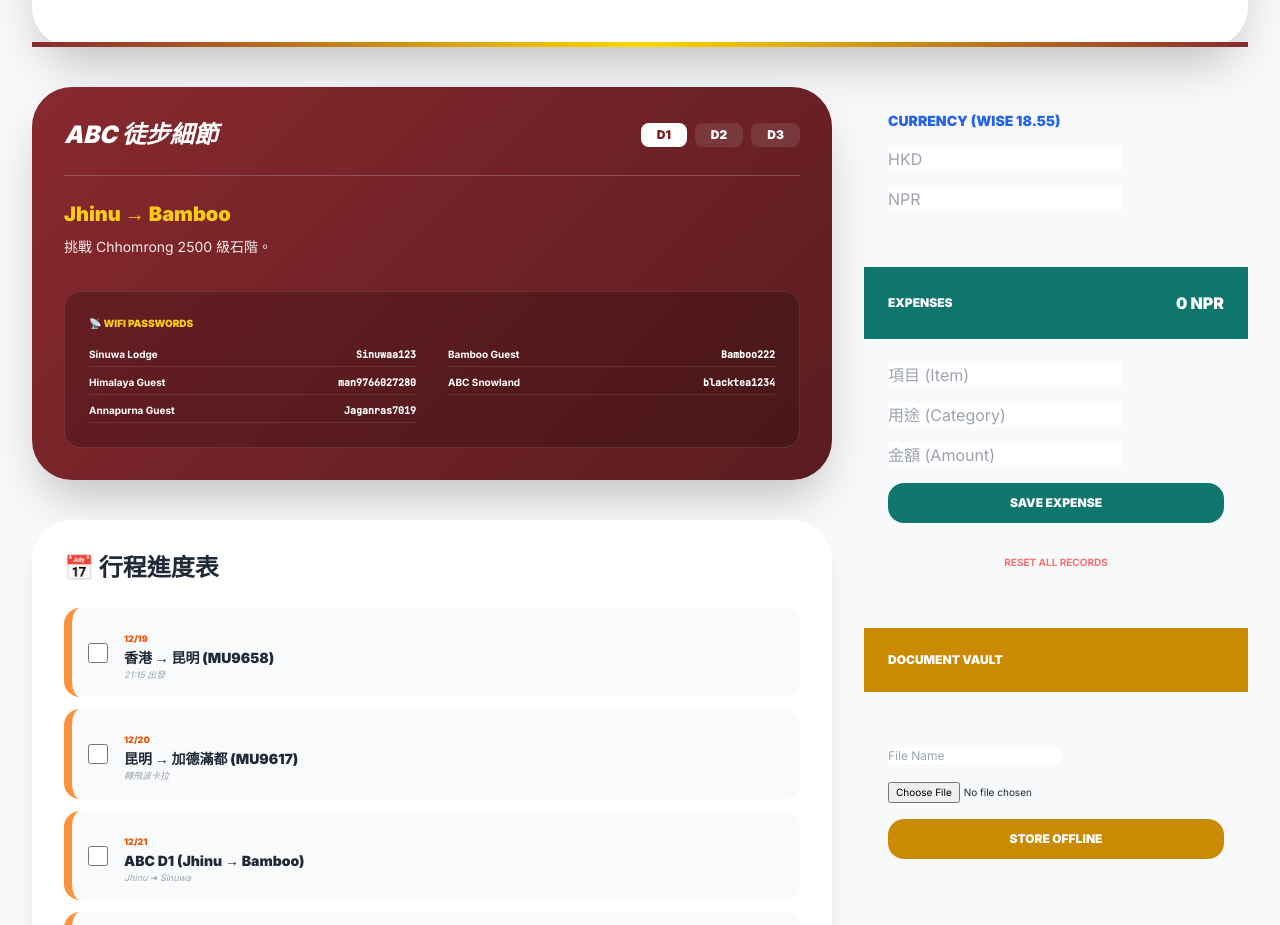
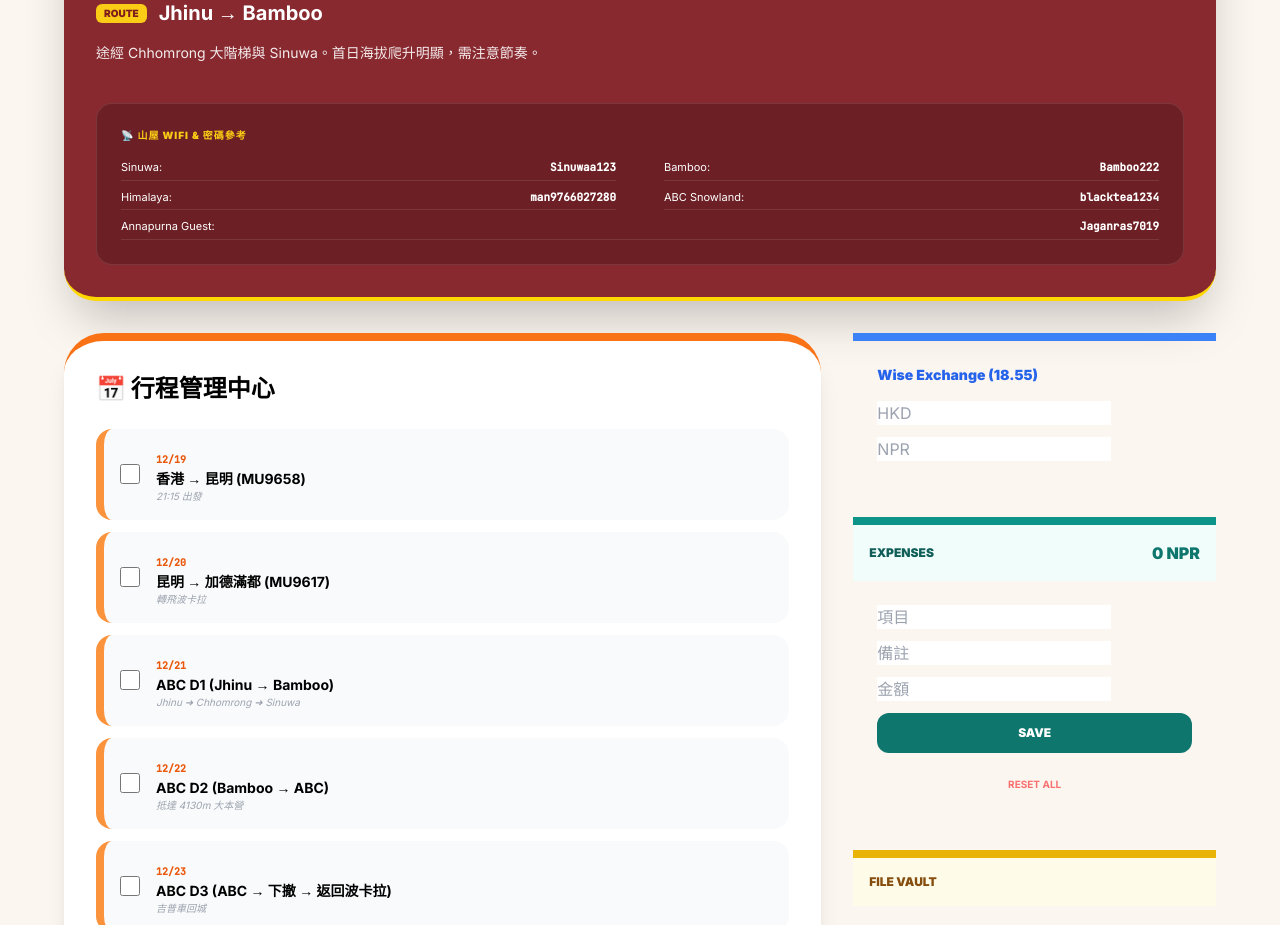
Before and after one commit to yeahsu10-source/Nepal-Trip, a plain HTML site: page index+nepal.html.html in a window 1280 px wide. Shown: the part 141-1066 px from the top of the page. Drawn offline with nearby package versions, Linux system fonts and the light colour scheme.

Commit message:
Refactor Nepal Trip HTML for GitHub readiness
Updated the Nepal trip HTML file to include new features and improved styling.

```diff
--- a/index+nepal.html.html
+++ b/index+nepal.html.html
@@ -3,167 +3,168 @@
 <head>
     <meta charset="UTF-8">
     <meta name="viewport" content="width=device-width, initial-scale=1.0">
-    <title>Nepal Trip Master (Offline & Auto-Save)</title>
+    <title>Nepal Trip - GitHub Ready</title>
     <script src="https://cdn.tailwindcss.com"></script>
     <style>
         @import url('https://fonts.googleapis.com/css2?family=Inter:wght@400;700;900&family=JetBrains+Mono:wght@500&display=swap');
-        body { font-family: 'Inter', sans-serif; background-color: #f8f9fa; color: #1f2937; }
-        .nepal-header-deco { border-bottom: 5px solid #ffaa00; border-image: linear-gradient(to right, #88292F, #FFD700, #88292F) 1; }
-        .abc-gradient { background: linear-gradient(135deg, #88292F 0%, #5a1c1f 100%); }
+        body { font-family: 'Inter', sans-serif; background-color: #fcf6f0; }
+        .abc-header { background-color: #88292F; border-bottom: 4px solid #FFD700; }
         .date-font { font-family: 'JetBrains Mono', monospace; }
         .tool-card { @apply bg-white rounded-[2rem] shadow-xl border border-gray-100 overflow-hidden; }
-        .input-field { @apply w-full p-4 bg-gray-50 border-2 border-transparent rounded-2xl outline-none focus:border-orange-400 focus:bg-white transition-all font-bold text-sm; }
+        .input-field { @apply w-full p-3 bg-gray-50 border-2 border-transparent rounded-xl outline-none focus:border-orange-400 font-bold text-sm; }
     </style>
 </head>
 <body class="p-4 md:p-8">
 
-    <div id="app" class="max-w-7xl mx-auto space-y-10">
+    <div id="app" class="max-w-6xl mx-auto space-y-8">
 
-        <header class="py-10 bg-white rounded-[2.5rem] shadow-2xl text-center nepal-header-deco">
-            <h1 class="text-4xl md:text-5xl font-black text-red-900 mb-2">尼泊爾之旅 🏔️</h1>
-            <p class="text-[10px] text-gray-400 font-bold tracking-[0.4em] uppercase">OFFLINE MODE READY • AUTO-SAVE ACTIVE</p>
-        </header>
-
-        <div class="grid grid-cols-1 lg:grid-cols-12 gap-8">
-
-            <div class="lg:col-span-8 space-y-10">
-
-                <section class="abc-gradient p-8 rounded-[2.5rem] shadow-2xl text-white">
-                    <div class="flex justify-between items-center mb-6 border-b border-white/20 pb-6">
-                        <h2 class="text-2xl font-black italic italic">ABC 徒步細節</h2>
+        <section class="abc-header p-8 rounded-[2rem] text-white shadow-2xl">
+            <div class="flex justify-between items-center mb-6">
+                <div>
+                    <h1 class="text-3xl font-black flex items-center gap-2">🏔️ ABC 極限徒步</h1>
+                    <p class="text-xs opacity-70">Interactive 3-Day Route</p>
+                </div>
                 <div class="flex gap-2">
-                            <button onclick="showTrek(1)" class="bg-white text-red-900 px-4 py-1 rounded-lg font-black text-xs">D1</button>
-                            <button onclick="showTrek(2)" class="bg-white/10 px-4 py-1 rounded-lg font-black text-xs">D2</button>
-                            <button onclick="showTrek(3)" class="bg-white/10 px-4 py-1 rounded-lg font-black text-xs">D3</button>
+                    <button onclick="showTrek(1)" class="bg-white text-red-900 px-4 py-1 rounded-full font-black text-xs">DAY 1</button>
+                    <button onclick="showTrek(2)" class="bg-white/20 px-4 py-1 rounded-full font-black text-xs hover:bg-white/40">DAY 2</button>
+                    <button onclick="showTrek(3)" class="bg-white/20 px-4 py-1 rounded-full font-black text-xs hover:bg-white/40">DAY 3</button>
                 </div>
             </div>
-                    <div class="mb-8">
-                        <h3 id="trek-title" class="text-xl font-black text-yellow-400 mb-2">Jhinu → Bamboo</h3>
-                        <p id="trek-desc" class="text-sm opacity-90 leading-relaxed"></p>
+
+            <div class="mb-10">
+                <div class="flex items-center gap-3 mb-4">
+                    <span class="bg-yellow-400 text-red-900 px-2 py-0.5 rounded-md font-black text-[10px]">ROUTE</span>
+                    <h2 id="trek-title" class="text-xl font-bold">Jhinu → Bamboo</h2>
                 </div>
+                <p id="trek-desc" class="text-sm opacity-90">途經 Chhomrong 大階梯與 Sinuwa。首日海拔爬升明顯，需注意節奏。</p>
+            </div>
+
             <div class="bg-black/20 p-6 rounded-2xl border border-white/10">
-                        <p class="text-[10px] font-black text-yellow-400 mb-4">📡 WIFI PASSWORDS</p>
-                        <div class="grid grid-cols-1 md:grid-cols-2 gap-x-8 gap-y-2 text-[10px] font-bold">
-                            <div class="flex justify-between border-b border-white/10 pb-1"><span>Sinuwa Lodge</span><span class="date-font">Sinuwaa123</span></div>
-                            <div class="flex justify-between border-b border-white/10 pb-1"><span>Bamboo Guest</span><span class="date-font">Bamboo222</span></div>
-                            <div class="flex justify-between border-b border-white/10 pb-1"><span>Himalaya Guest</span><span class="date-font">man9766027280</span></div>
-                            <div class="flex justify-between border-b border-white/10 pb-1"><span>ABC Snowland</span><span class="date-font">blacktea1234</span></div>
-                            <div class="flex justify-between border-b border-white/10 pb-1"><span>Annapurna Guest</span><span class="date-font">Jaganras7019</span></div>
+                <p class="text-[10px] font-black text-yellow-400 mb-4 tracking-widest">📡 山屋 WIFI & 密碼參考</p>
+                <div class="grid grid-cols-1 md:grid-cols-2 gap-x-12 gap-y-2 text-[11px]">
+                    <div class="flex justify-between border-b border-white/10 pb-1"><span>Sinuwa:</span><span class="date-font font-bold">Sinuwaa123</span></div>
+                    <div class="flex justify-between border-b border-white/10 pb-1"><span>Bamboo:</span><span class="date-font font-bold">Bamboo222</span></div>
+                    <div class="flex justify-between border-b border-white/10 pb-1"><span>Himalaya:</span><span class="date-font font-bold">man9766027280</span></div>
+                    <div class="flex justify-between border-b border-white/10 pb-1"><span>ABC Snowland:</span><span class="date-font font-bold">blacktea1234</span></div>
+                    <div class="flex justify-between border-b border-white/10 pb-1 col-span-full"><span>Annapurna Guest:</span><span class="date-font font-bold">Jaganras7019</span></div>
                 </div>
             </div>
         </section>
 
-                <section class="bg-white p-8 rounded-[2.5rem] shadow-xl">
-                    <h2 class="text-2xl font-black text-gray-800 mb-6">📅 行程進度表</h2>
+        <div class="grid grid-cols-1 lg:grid-cols-3 gap-8">
+            <div class="lg:col-span-2 space-y-8">
+                <section class="bg-white p-8 rounded-[2.5rem] shadow-xl border-t-8 border-orange-500">
+                    <h2 class="text-2xl font-black mb-6">📅 行程管理中心</h2>
                     <div id="itin-list" class="space-y-3"></div>
                 </section>
 
-                <section id="loc-container" class="space-y-8"></section>
+                <div id="loc-container" class="space-y-8"></div>
             </div>
 
-            <div class="lg:col-span-4 space-y-8">
-
-                <div class="tool-card p-6">
-                    <h3 class="font-black text-sm uppercase mb-4 text-blue-600">Currency (Wise 18.55)</h3>
-                    <input type="number" id="hkd-in" oninput="convert('HKD')" placeholder="HKD" class="input-field mb-4">
+            <div class="space-y-8">
+                <div class="tool-card p-6 border-t-8 border-blue-500">
+                    <h3 class="font-black text-sm mb-4 text-blue-600">Wise Exchange (18.55)</h3>
+                    <div class="space-y-3">
+                        <input type="number" id="hkd-in" oninput="convert('HKD')" placeholder="HKD" class="input-field">
                         <input type="number" id="nrs-in" oninput="convert('NRs')" placeholder="NPR" class="input-field">
-                </div>
-
-                <div class="tool-card">
-                    <div class="p-6 bg-teal-700 text-white flex justify-between items-center">
-                        <span class="font-black text-xs">EXPENSES</span>
-                        <span id="exp-total" class="font-black">0 NPR</span>
-                    </div>
-                    <div class="p-6 space-y-4">
-                        <input type="text" id="exp-item" placeholder="項目 (Item)" class="input-field">
-                        <input type="text" id="exp-use" placeholder="用途 (Category)" class="input-field">
-                        <input type="number" id="exp-amt" placeholder="金額 (Amount)" class="input-field">
-                        <button onclick="addExp()" class="w-full bg-teal-700 text-white py-3 rounded-2xl font-black text-xs">SAVE EXPENSE</button>
-                        <div id="exp-history" class="space-y-2 mt-4 max-h-40 overflow-y-auto pr-2"></div>
-                        <button onclick="resetExp()" class="w-full text-[10px] text-red-400 font-bold mt-2">RESET ALL RECORDS</button>
                     </div>
                 </div>
 
-                <div class="tool-card">
-                    <div class="p-6 bg-yellow-600 text-white font-black text-xs">DOCUMENT VAULT</div>
-                    <div class="p-6 space-y-4">
-                        <div id="file-list" class="space-y-2 mb-4"></div>
-                        <input type="text" id="file-name" placeholder="File Name" class="input-field text-xs">
-                        <input type="file" id="file-input" class="text-[10px] w-full">
-                        <button onclick="uploadFile()" class="w-full bg-yellow-600 text-white py-3 rounded-2xl font-black text-xs">STORE OFFLINE</button>
+                <div class="tool-card border-t-8 border-teal-600">
+                    <div class="p-4 bg-teal-50 flex justify-between items-center">
+                        <span class="font-black text-xs text-teal-800">EXPENSES</span>
+                        <span id="exp-total" class="font-black text-teal-700">0 NPR</span>
+                    </div>
+                    <div class="p-6 space-y-3">
+                        <input type="text" id="exp-item" placeholder="項目" class="input-field">
+                        <input type="text" id="exp-use" placeholder="備註" class="input-field">
+                        <input type="number" id="exp-amt" placeholder="金額" class="input-field">
+                        <button onclick="addExp()" class="w-full bg-teal-700 text-white py-3 rounded-xl font-black text-xs">SAVE</button>
+                        <div id="exp-history" class="space-y-2 mt-4 max-h-32 overflow-y-auto pr-2"></div>
+                        <button onclick="resetExp()" class="w-full text-[10px] text-red-400 font-bold mt-2">RESET ALL</button>
                     </div>
                 </div>
 
+                <div class="tool-card border-t-8 border-yellow-500">
+                    <div class="p-4 bg-yellow-50 font-black text-xs text-yellow-800">FILE VAULT</div>
+                    <div class="p-6 space-y-3">
+                        <div id="file-list" class="space-y-2 mb-2"></div>
+                        <input type="text" id="file-name" placeholder="標籤" class="input-field">
+                        <input type="file" id="file-input" class="text-[10px] w-full">
+                        <button onclick="uploadFile()" class="w-full bg-yellow-600 text-white py-3 rounded-xl font-black text-xs">UPLOAD</button>
+                    </div>
+                </div>
             </div>
         </div>
     </div>
 
     <script>
         const RATE = 18.55;
-
-        // These are the defaults. They will be overwritten by what's in LocalStorage if it exists.
         const defaultItin = [
             { d: "12/19", e: "香港 → 昆明 (MU9658)", r: "21:15 出發", done: false },
             { d: "12/20", e: "昆明 → 加德滿都 (MU9617)", r: "轉飛波卡拉", done: false },
-            { d: "12/21", e: "ABC D1 (Jhinu → Bamboo)", r: "Jhinu ➜ Sinuwa", done: false },
-            { d: "12/22", e: "ABC D2 (Bamboo → ABC)", r: "抵達 4130m", done: false },
-            { d: "12/23", e: "ABC D3 (ABC → 波卡拉)", r: "急速下撤", done: false },
-            { d: "12/24", e: "波卡拉自由活動", r: "滑翔傘 / 費瓦湖", done: false },
-            { d: "12/25", e: "波卡拉 → 加德滿都", r: "返程首都", done: false },
+            { d: "12/21", e: "ABC D1 (Jhinu → Bamboo)", r: "Jhinu ➜ Chhomrong ➜ Sinuwa", done: false },
+            { d: "12/22", e: "ABC D2 (Bamboo → ABC)", r: "抵達 4130m 大本營", done: false },
+            { d: "12/23", e: "ABC D3 (ABC → 下撤 → 返回波卡拉)", r: "吉普車回城", done: false },
+            { d: "12/24", e: "波卡拉休息日", r: "滑翔傘 / 費瓦湖", done: false },
+            { d: "12/25", e: "波卡拉 → 加德滿都", r: "國內飛機", done: false },
             { d: "12/26", e: "加德滿都古城", r: "猴廟 / 杜巴廣場", done: false },
             { d: "12/27", e: "回程 (MU9618)", r: "17:10 登機", done: false },
             { d: "12/28", e: "返抵香港", r: "完結", done: false }
         ];
 
         const SPOTS = [
-            { c: 'Kathmandu', n: 'Mezze by Roadhouse', t: '餐廳' }, { c: 'Kathmandu', n: 'Dorje Restaurant', t: '在地料理' },
-            { c: 'Kathmandu', n: 'Mazaaj Restaurant', t: '中東菜' }, { c: 'Kathmandu', n: 'Earth & Flame Tandoori', t: '北印度菜' },
-            { c: 'Kathmandu', n: 'The Old House', t: '法餐' }, { c: 'Kathmandu', n: 'Yala Cafe', t: '咖啡店' },
-            { c: 'Kathmandu', n: 'Fresh Bake Thamel 1', t: '烘焙' }, { c: 'Kathmandu', n: 'Pilgrims Book House', t: '書店' },
-            { c: 'Kathmandu', n: 'LOD - Lord of the Drinks', t: '酒吧' }, { c: 'Kathmandu', n: 'Barc', t: '酒吧' },
-            { c: 'Kathmandu', n: 'Fair circle', t: '公平貿易' }, { c: 'Kathmandu', n: 'Friendly Export', t: '羊絨製品' },
+            { c: 'Kathmandu', n: 'Mezze by Roadhouse', t: '餐廳' }, { c: 'Kathmandu', n: 'Mazaaj Restaurant', t: '中東菜' },
+            { c: 'Kathmandu', n: 'Yala Cafe', t: '咖啡店' }, { c: 'Kathmandu', n: 'Fresh Bake Thamel 1', t: '烘焙' },
+            { c: 'Kathmandu', n: 'Pilgrims Book House', t: '書店' }, { c: 'Kathmandu', n: 'Barc', t: '酒吧' },
             { c: 'Pokhara', n: 'The Juicery Cafe', t: '咖啡店' }, { c: 'Pokhara', n: 'Taiwan Cafe', t: '台灣料理' },
-            { c: 'Pokhara', n: 'Cafe Camellia', t: '精品咖啡' }, { c: 'Pokhara', n: 'Nepalaya Handicraft', t: '手工藝' },
-            { c: 'Bhaktapur', n: 'The Peacock Shop', t: '特色紙品' }
+            { c: 'Pokhara', n: 'Cafe Camellia', t: '精品咖啡' }, { c: 'Bhaktapur', n: 'The Peacock Shop', t: '特色紙品' }
         ];
 
         const TREK = {
-            1: { t: "Jhinu → Bamboo", d: "挑戰 Chhomrong 2500 級石階。" },
-            2: { t: "Bamboo → ABC (4130m)", d: "行經 MBC 抵達安納普爾納大本營。" },
-            3: { t: "ABC → 返回波卡拉", d: "日出後快速下山，乘坐吉普車。" }
+            1: { t: "Jhinu → Bamboo", d: "途經 Chhomrong 大階梯與 Sinuwa。首日海拔爬升明顯，需注意節奏。" },
+            2: { t: "Bamboo → ABC (4130m)", d: "正式進入雪山核心區。穿過 MBC 抵達大本營。" },
+            3: { t: "ABC → 返回波卡拉", d: "日出後快速下撤，轉乘吉普車返回市區享用大餐。" }
         };
 
-        // LOAD DATA FROM BROWSER STORAGE OR USE DEFAULTS
-        let itinData = JSON.parse(localStorage.getItem('nepal_itin_v6')) || defaultItin;
-        let expenses = JSON.parse(localStorage.getItem('nepal_exp_v6')) || [];
-        let docs = JSON.parse(localStorage.getItem('nepal_docs_v6')) || [];
+        // Initialize from localStorage safely
+        let itinData = JSON.parse(localStorage.getItem('nepal_itin_v7')) || defaultItin;
+        let expenses = JSON.parse(localStorage.getItem('nepal_exp_v7')) || [];
+        let docs = JSON.parse(localStorage.getItem('nepal_docs_v7')) || [];
 
         function render() {
             // Itinerary
             document.getElementById('itin-list').innerHTML = itinData.map((item, i) => `
                 <div class="flex items-center gap-4 p-4 bg-gray-50 rounded-2xl border-l-8 ${item.done ? 'border-green-400 opacity-50' : 'border-orange-400'}">
-                    <input type="checkbox" ${item.done ? 'checked' : ''} onchange="toggleItin(${i})" class="w-5 h-5 accent-orange-600">
+                    <input type="checkbox" ${item.done ? 'checked' : ''} onchange="toggleItin(${i})" class="w-5 h-5">
                     <div>
-                        <span class="text-[9px] font-black text-orange-600">${item.d}</span>
-                        <h4 class="font-black text-sm ${item.done ? 'line-through' : ''}">${item.e}</h4>
-                        <p class="text-[9px] text-gray-400 italic">${item.r}</p>
+                        <span class="text-[10px] font-black text-orange-600 date-font">${item.d}</span>
+                        <h4 class="font-bold text-sm ${item.done ? 'line-through' : ''}">${item.e}</h4>
+                        <p class="text-[10px] text-gray-400 italic">${item.r}</p>
                     </div>
                 </div>`).join('');
 
             // Locations
             const groups = SPOTS.reduce((acc, obj) => { acc[obj.c] = acc[obj.c] || []; acc[obj.c].push(obj); return acc; }, {});
             document.getElementById('loc-container').innerHTML = Object.entries(groups).map(([city, items]) => `
-                <div class="bg-gray-100 p-6 rounded-[2rem]">
-                    <h3 class="font-black mb-4">${city}</h3>
-                    <div class="grid grid-cols-1 sm:grid-cols-2 lg:grid-cols-3 gap-3">
-                        ${items.map(s => `<div class="bg-white p-4 rounded-xl shadow-sm"><p class="text-xs font-black">${s.n}</p><p class="text-[8px] text-gray-300 uppercase">${s.t}</p></div>`).join('')}
+                <div class="bg-amber-50/50 p-6 rounded-[2rem] border border-amber-100">
+                    <h3 class="font-black text-amber-900 mb-4 border-b border-amber-200 pb-2">${city}</h3>
+                    <div class="grid grid-cols-1 sm:grid-cols-2 gap-3">
+                        ${items.map(s => `
+                            <div class="bg-white p-4 rounded-xl shadow-sm flex justify-between items-end">
+                                <div>
+                                    <p class="text-xs font-black text-gray-800">${s.n}</p>
+                                    <span class="text-[8px] bg-gray-100 px-2 py-0.5 rounded text-gray-400 font-bold uppercase">${s.t}</span>
+                                </div>
+                                <a href="#" class="text-[9px] font-black text-blue-500">MAP →</a>
+                            </div>`).join('')}
                     </div>
                 </div>`).join('');
 
-            // Expense History & Total
+            // Expenses
             const total = expenses.reduce((s, e) => s + e.amt, 0);
             document.getElementById('exp-total').innerText = `${total.toLocaleString()} NPR`;
-            document.getElementById('exp-history').innerHTML = expenses.map((e, i) => `
+            document.getElementById('exp-history').innerHTML = expenses.map(e => `
                 <div class="flex justify-between bg-gray-50 p-2 rounded-lg text-[9px] font-bold">
                     <span>${e.item} (${e.use})</span>
                     <span>${e.amt}</span>
@@ -176,17 +177,15 @@
                     <button onclick="delDoc(${i})" class="text-red-400">✕</button>
                 </div>`).join('');
 
-            save(); // Every render saves data
+            save();
         }
 
-        // SAVE LOGIC
         function save() {
-            localStorage.setItem('nepal_itin_v6', JSON.stringify(itinData));
-            localStorage.setItem('nepal_exp_v6', JSON.stringify(expenses));
-            localStorage.setItem('nepal_docs_v6', JSON.stringify(docs));
+            localStorage.setItem('nepal_itin_v7', JSON.stringify(itinData));
+            localStorage.setItem('nepal_exp_v7', JSON.stringify(expenses));
+            localStorage.setItem('nepal_docs_v7', JSON.stringify(docs));
         }
 
-        // INTERACTIVE FUNCTIONS
         window.toggleItin = (i) => { itinData[i].done = !itinData[i].done; render(); };
         window.convert = (s) => {
             const h = document.getElementById('hkd-in'), n = document.getElementById('nrs-in');
@@ -202,11 +201,10 @@
             const item = document.getElementById('exp-item').value;
             const use = document.getElementById('exp-use').value;
             if(!amt || !item) return;
-            expenses.push({ amt: parseFloat(amt), item: item, use: use || 'General' });
-            document.getElementById('exp-amt').value = ''; document.getElementById('exp-item').value = '';
-            render();
+            expenses.push({ amt: parseFloat(amt), item: item, use: use || 'N/A' });
+            document.getElementById('exp-amt').value = ''; document.getElementById('exp-item').value = ''; render();
         };
-        window.resetExp = () => { if(confirm("Clear all data?")) { expenses = []; render(); } };
+        window.resetExp = () => { if(confirm("確定重置開支？")) { expenses = []; render(); } };
         window.uploadFile = () => {
             const name = document.getElementById('file-name').value;
             const file = document.getElementById('file-input').files[0];
@@ -217,7 +215,8 @@
         };
         window.delDoc = (i) => { docs.splice(i, 1); render(); };
 
-        window.onload = () => { render(); showTrek(1); };
+        // Start App
+        window.onload = render;
     </script>
 </body>
 </html>
```
Lines whose indentation alone changed are shown as unchanged.
